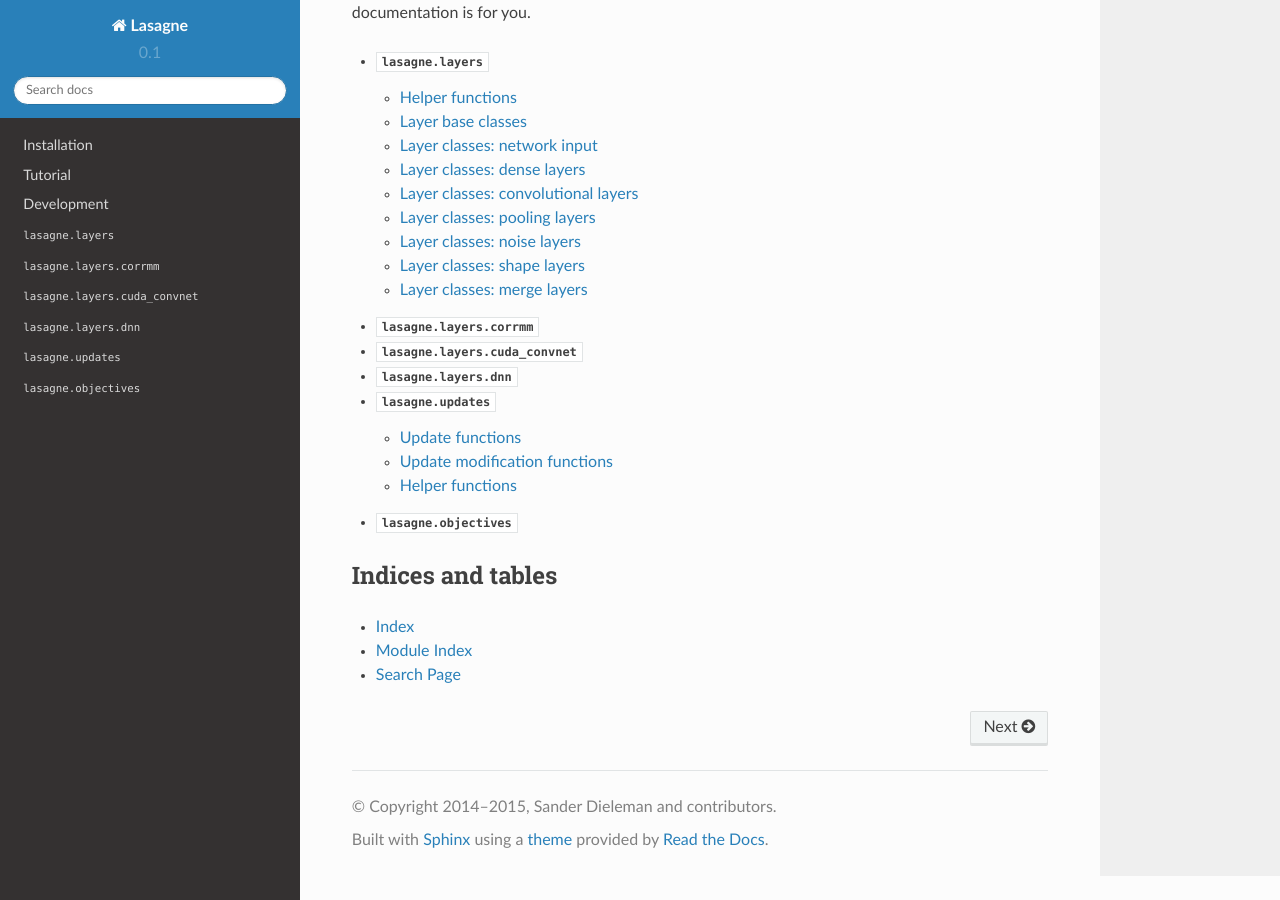
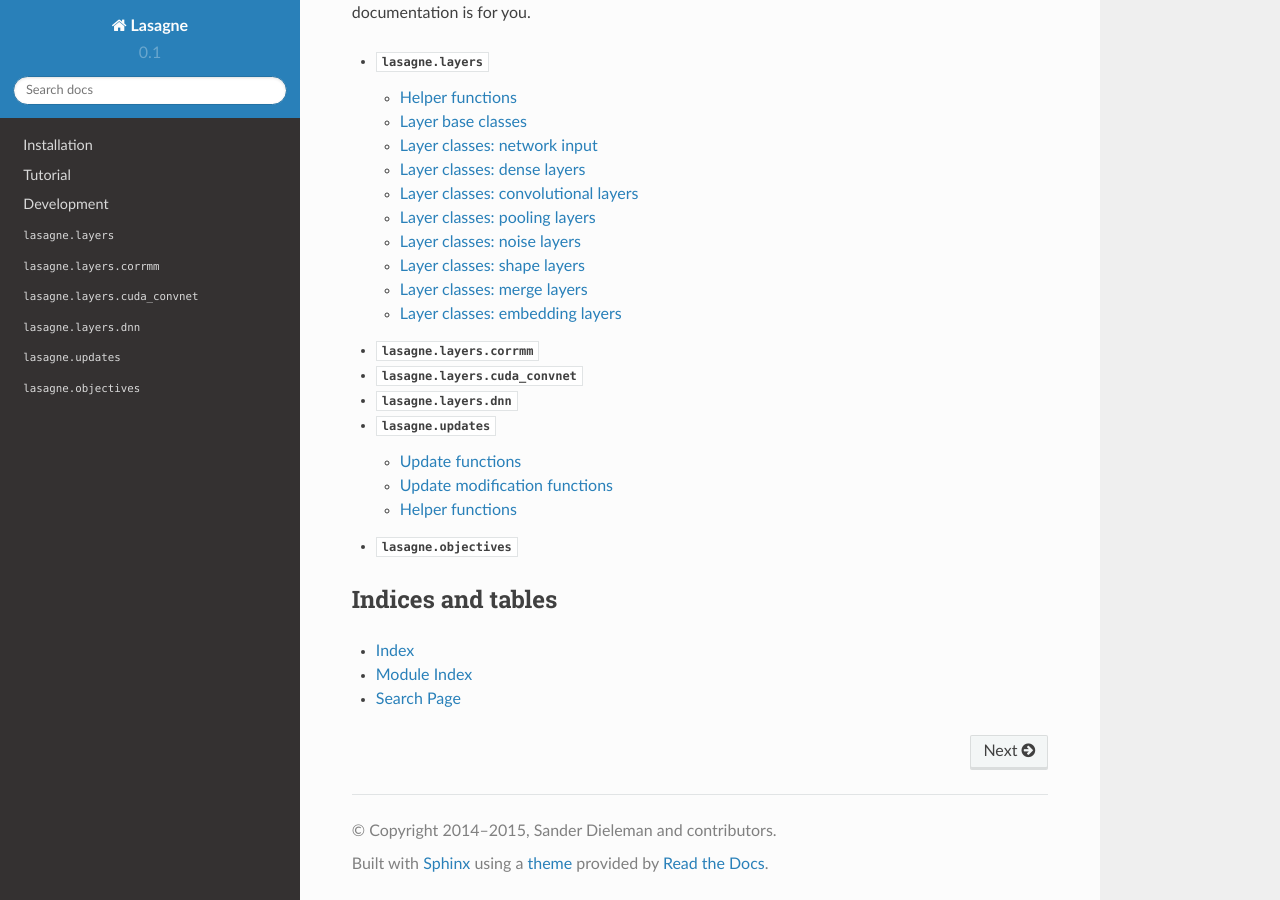
Before and after one commit to Lasagne/Lasagne, a Sphinx documentation site: the page built from docs/index.rst, in a window 1280 px wide and 900 px high, scrolled down 859 px. Built offline with Sphinx 7.4.7 and the Read the Docs theme 2.0.0, drawn with Linux system fonts in a browser that asks for light colours; pages that are not in the unit, such as notebooks, are missing from menus.

Commit message:
add embedding layer to layers.rst + fix typo

```diff
--- a/docs/modules/layers.rst
+++ b/docs/modules/layers.rst
@@ -112,6 +112,11 @@ Layer classes: merge layers
 .. autoclass:: ElemwiseSumLayer
     :members:
 
+Layer classes: embedding layers
+---------------------------
+
+.. autoclass:: EmbeddingLayer
+    :members:
 
 :mod:`lasagne.layers.corrmm`
 ============================
```
Also changed, not shown: 1 other file.
